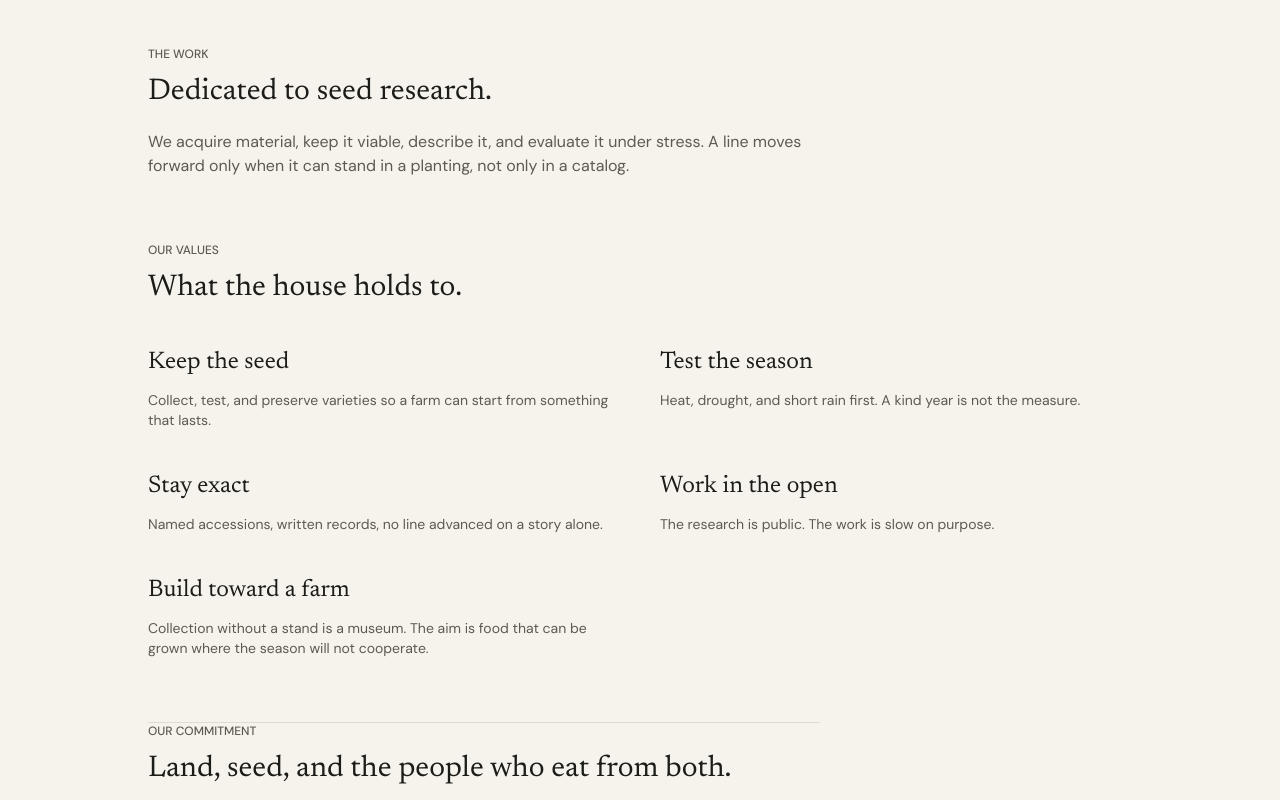
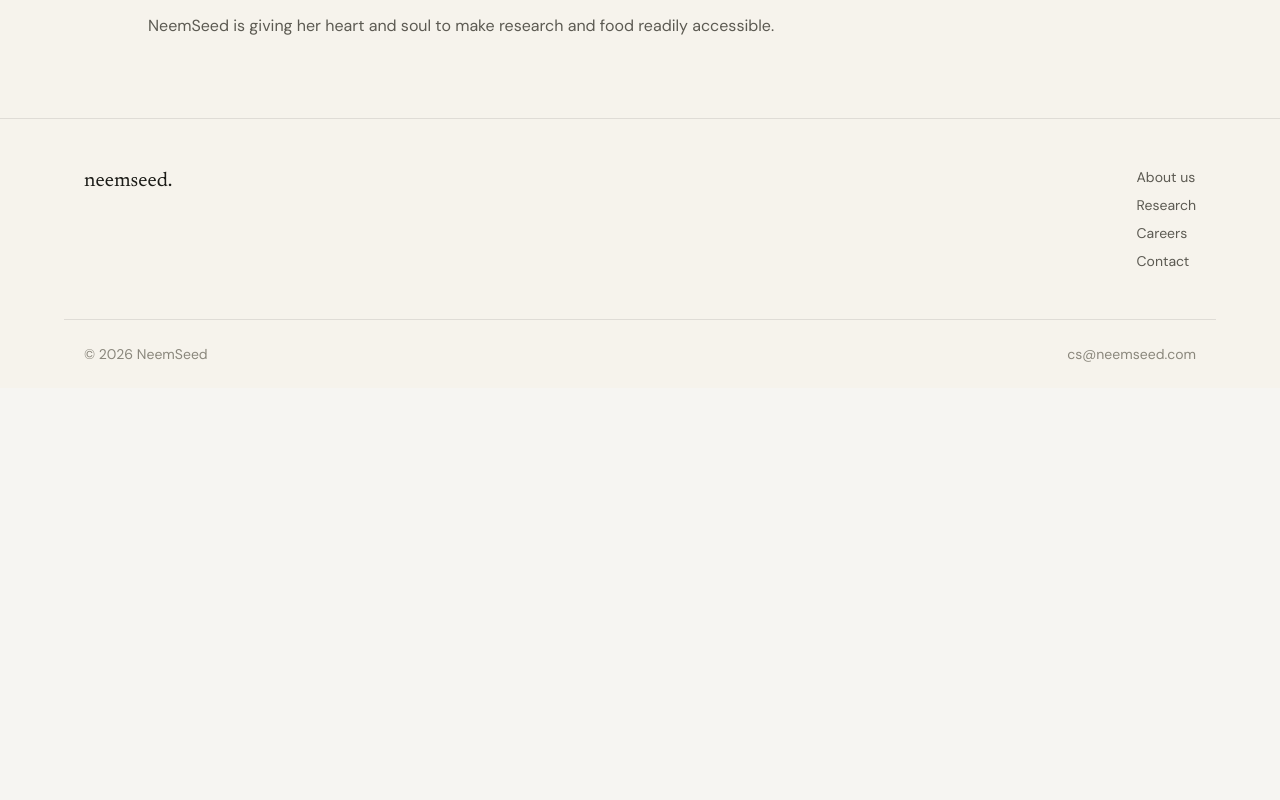
Before and after one commit to nbaldwin09/neemseed, a React (Vite) app: page /research in a window 1280 px wide. Shown: the part 420-1220 px from the top of the page. After the commit the page ends 808 px from the top, so only its background shows below. Built offline with nearby package versions, Linux system fonts and the light colour scheme.

Commit message:
Replace research body with one sentence

```diff
--- a/src/routes/research.tsx
+++ b/src/routes/research.tsx
@@ -2,29 +2,6 @@ import { createFileRoute } from "@tanstack/react-router";
 import { SimplePage } from "@/components/simple-page";
 
 export const Route = createFileRoute("/research")({ component: ResearchPage });
-
-const VALUES = [
-  {
-    title: "Keep the seed",
-    body: "Collect, test, and preserve varieties so a farm can start from something that lasts.",
-  },
-  {
-    title: "Test the season",
-    body: "Heat, drought, and short rain first. A kind year is not the measure.",
-  },
-  {
-    title: "Stay exact",
-    body: "Named accessions, written records, no line advanced on a story alone.",
-  },
-  {
-    title: "Work in the open",
-    body: "The research is public. The work is slow on purpose.",
-  },
-  {
-    title: "Build toward a farm",
-    body: "Collection without a stand is a museum. The aim is food that can be grown where the season will not cooperate.",
-  },
-];
 
 function ResearchPage() {
   return (
@@ -38,36 +15,8 @@ function ResearchPage() {
           NeemSeed collects, tests, and preserves seed varieties from around the world — building
           toward commercial, self-sufficient farms for communities without stable growing conditions.
         </p>
-      </section>
-
-      <section className="mt-16 max-w-2xl">
-        <p className="text-xs font-medium uppercase tracking-[0.2em] text-muted">The work</p>
-        <h2 className="mt-3 font-display text-3xl">Dedicated to seed research.</h2>
-        <p className="mt-5 text-muted">
-          We acquire material, keep it viable, describe it, and evaluate it under stress. A line moves
-          forward only when it can stand in a planting, not only in a catalog.
-        </p>
-      </section>
-
-      <section className="mt-16">
-        <p className="text-xs font-medium uppercase tracking-[0.2em] text-muted">Our values</p>
-        <h2 className="mt-3 font-display text-3xl">What the house holds to.</h2>
-        <ul className="mt-10 grid gap-10 sm:grid-cols-2">
-          {VALUES.map((v) => (
-            <li key={v.title}>
-              <h3 className="font-display text-2xl">{v.title}</h3>
-              <p className="mt-3 text-sm leading-relaxed text-muted">{v.body}</p>
-            </li>
-          ))}
-        </ul>
-      </section>
-
-      <section className="mt-16 max-w-2xl border-t border-line pt-12">
-        <p className="text-xs font-medium uppercase tracking-[0.2em] text-muted">Our commitment</p>
-        <h2 className="mt-3 font-display text-3xl">Land, seed, and the people who eat from both.</h2>
-        <p className="mt-5 text-muted">
-          The work is aimed at farms that do not have a stable season: hold the germplasm, prove it
-          under stress, and keep a path from accession to a stand that can feed a place.
+        <p className="mt-8 text-muted">
+          NeemSeed is giving her heart and soul to make research and food readily accessible.
         </p>
       </section>
     </SimplePage>
```
